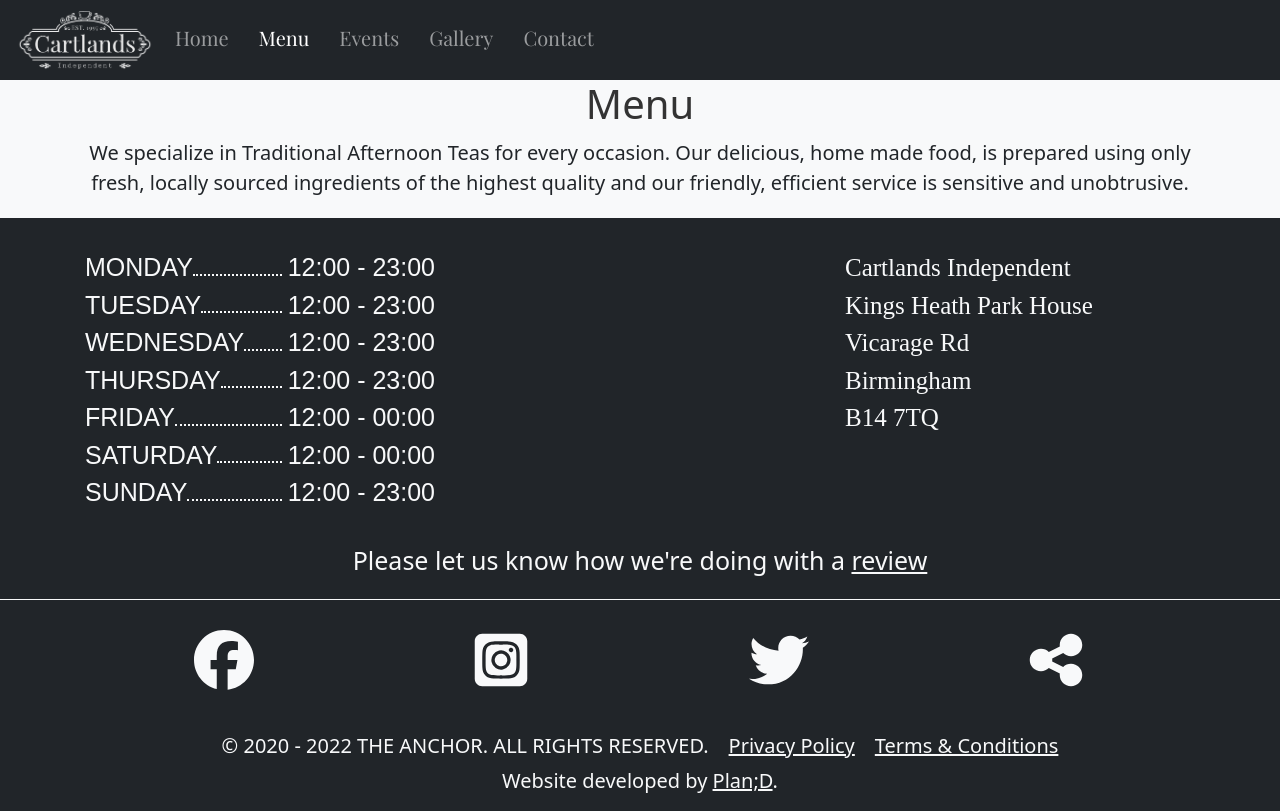
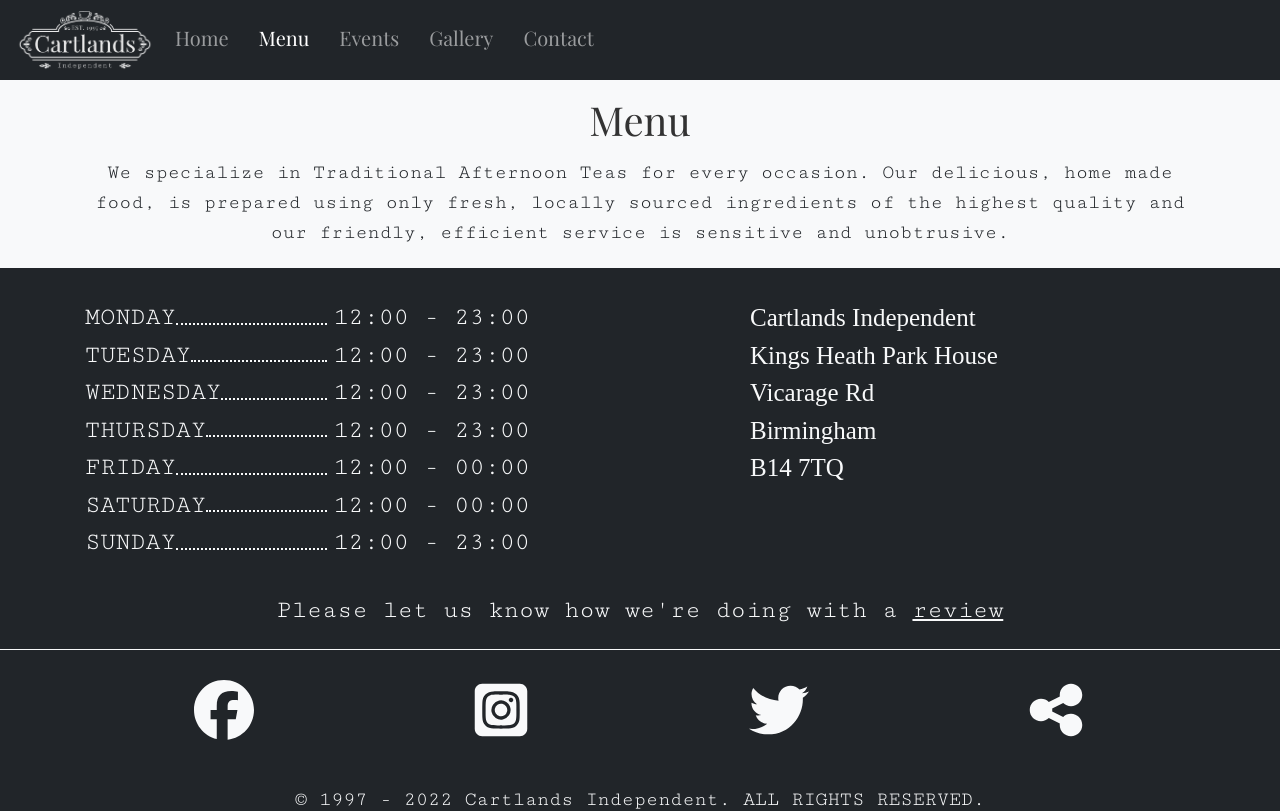
Before and after one commit to DeanParkin/cartlands, a Next.js app: page /menu in a window 1280 px wide. Shown: the top 811 px of the page. Built offline with nearby package versions, Linux system fonts and the light colour scheme; a web font is replaced by a local one.

Commit message:
style update

```diff
--- a/components/Events.js
+++ b/components/Events.js
@@ -12,7 +12,7 @@
   return (
     <>
       <div className="container text-center pt-3">
-        <h2 className="h2 text-primary baskerville-font">Events</h2>
+        <h2 className="h2 text-primary playfair-font">Events</h2>
         <div className="d-flex justify-content-center">
           <p className="text-dark">Check out some of our events</p>
         </div>
--- a/components/Footer.js
+++ b/components/Footer.js
@@ -10,6 +10,24 @@
 import { useRouter } from "next/router";
 
 const Footer = () => {
+  const socialIcons = [
+    {
+      name: "facebook link",
+      href: "#",
+      faIcon: faFacebook,
+    },
+    {
+      name: "instagram link",
+      href: "#",
+      faIcon: faInstagramSquare,
+    },
+    {
+      name: "twitter link",
+      href: "#",
+      faIcon: faTwitter,
+    },
+  ];
+
   const router = useRouter();
   let url = `${router.asPath}`;
 
@@ -32,7 +50,7 @@
       <footer className="mt-3 border-top border-dark bg-dark text-light">
         <div className="container footer-container">
           <div className="row my-4 fs-5">
-            <div className="col-md-4">
+            <div className="col-md-5">
               <div className="opening-hours-container text-uppercase">
                 <div className="opening-hours">
                   <p className="opening-hours-day">Monday</p>
@@ -78,10 +96,10 @@
               </div>
             </div>
 
-            <div className="col-md-4 p-3"></div>
+            <div className="col-md-2 p-3"></div>
 
             {/* <div className="col-md-4 address-container"> */}
-            <address className="col-md-4 address-container m-0">
+            <address className="col-md-5 address-container m-0">
               Cartlands Independent <br />
               Kings Heath Park House <br />
               Vicarage Rd <br />
@@ -93,10 +111,7 @@
           <div className="d-flex justify-content-center">
             <p className="text-center fs-5">
               Please let us know how we&apos;re doing with a{" "}
-              <a
-                href="https://g.page/TheAnchorDigbeth?share"
-                className="link-light"
-              >
+              <a href="#" className="link-light">
                 review
               </a>
             </p>
@@ -104,43 +119,25 @@
         </div>
         <div className="social-container border-top border-light">
           <div className="container d-flex justify-content-around fs-3 align-items-center py-4">
+            {socialIcons.map((icon, key) => {
+              return (
+                <React.Fragment key={`3${key}`}>
                   <a
-              href="https://www.facebook.com/TheAnchorDigbeth/"
+                    href={icon.href}
                     target="_blank"
                     className="social-link"
                     rel="noopener noreferrer"
-              aria-label="Facebook Link"
+                    aria-label={icon.name}
                   >
                     <FontAwesomeIcon
-                icon={faFacebook}
+                      icon={icon.faIcon}
                       className="social-icon"
                       size="sm"
                     ></FontAwesomeIcon>
                   </a>
-            <a
-              href="https://www.instagram.com/theanchordigbeth1797"
-              aria-label="Instagram Link"
-              className="social-link"
-            >
-              <FontAwesomeIcon
-                icon={faInstagramSquare}
-                className="social-icon"
-                id="ig-link"
-                size="sm"
-              ></FontAwesomeIcon>
-            </a>
-            <a
-              href="https://twitter.com/anchordigbeth"
-              id="tw-link"
-              className="social-link"
-              aria-label="Twitter Link"
-            >
-              <FontAwesomeIcon
-                icon={faTwitter}
-                className="social-icon"
-                size="sm"
-              ></FontAwesomeIcon>
-            </a>
+                </React.Fragment>
+              );
+            })}
             <div
               onClick={() => {
                 shareData();
@@ -161,12 +158,13 @@
             <div className="copyright-container justify-content-center text-center fs-6 text-light">
               <p className="copyright mb-1">
                 <span>
-                  &copy; 2020 - {new Date().getFullYear()} THE ANCHOR. ALL
-                  RIGHTS RESERVED.
+                  &copy; 1997 - {new Date().getFullYear()} Cartlands
+                  Independent. ALL RIGHTS RESERVED.
                 </span>
               </p>
+              <br />
               <a
-                href="https://www.theanchordigbeth.co.uk/privacy-policy"
+                href="#"
                 target="_blank"
                 rel="noopener noreferrer"
                 className="privacy-policy-link px-3 mb-3 link-light"
@@ -174,7 +172,7 @@
                 Privacy Policy
               </a>
               <a
-                href="https://www.theanchordigbeth.co.uk/privacy-policy"
+                href="#"
                 target="_blank"
                 rel="noopener noreferrer"
                 className="privacy-policy-link mb-3 link-light"
--- a/components/MenuComp.js
+++ b/components/MenuComp.js
@@ -1,8 +1,8 @@
 export default function MenuComp() {
   return (
     <>
-      <div className="container text-center">
-        <h2 className="h2 text-primary">Menu</h2>
+      <div className="container text-center pt-3">
+        <h2 className="h2 text-primary playfair-font">Menu</h2>
         <p>
           We specialize in Traditional Afternoon Teas for every occasion. Our
           delicious, home made food, is prepared using only fresh, locally
--- a/components/Nav.js
+++ b/components/Nav.js
@@ -109,7 +109,7 @@
             </div>
           </button>
           <div className="collapse navbar-collapse" id="navbarToggler">
-            <ul className="navbar-nav me-auto mb-2 mb-lg-0 text-capitalize playfairDisplay-font">
+            <ul className="navbar-nav me-auto mb-2 mb-lg-0 text-capitalize playfair-font">
               {navItems.map((link) => {
                 let x = link.href.slice(1);
                 let activeClass =
--- a/pages/_app.js
+++ b/pages/_app.js
@@ -100,7 +100,7 @@
         // style={{ fontFamily: "Quicksand, sans-serif", textAlign: "center" }}
         buttonWrapperClasses="d-flex justify-content-end"
         buttonClasses="btn btn-primary"
-        containerClasses="alert alert-primary fixed-bottom d-sm-flex justify-content-between"
+        containerClasses="alert alert-primary fixed-bottom d-sm-flex justify-content-between mb-0"
         contentClasses="text-capitalize text-center d-flex fs-6"
         buttonText="I Understand"
         expires={1}
--- a/pages/index.js
+++ b/pages/index.js
@@ -29,9 +29,11 @@
       />
       {/* <Carousel /> */}
       <header className="text-dark text-center container pt-3">
-        <h2 className="fs-5 baskerville-font">
+        <h2 className="fs-5">
           Welcome To <br />
-          <span className="h2 text-primary">The Cartlands Independent</span>
+          <span className="h2 text-primary playfair-font">
+            The Cartlands Independent
+          </span>
         </h2>
         <div className="d-flex justify-content-center">
           <p className="h2 text-primary baskerville-font"></p>
--- a/styles/custom/_custom_code.scss
+++ b/styles/custom/_custom_code.scss
@@ -16,7 +16,7 @@
 // //Globals
 // //================================================
 
-.playfairDisplay-font {
+.playfair-font {
   font-family: "Playfair Display", serif;
 }
 
@@ -113,7 +113,7 @@
   margin-bottom: 10px;
   align-items: baseline;
   position: relative;
-  top: -11px;
+  top: -12px;
 }
 
 .opening-hours-time {
@@ -124,7 +124,7 @@
 
 .opening-hours {
   //text-transform: uppercase;
-  font-family: "Proxima", sans-serif;
+  //font-family: "Proxima", sans-serif;
   display: table;
   // font-size: 16px;
   white-space: nowrap;
--- a/styles/custom/_variables.scss
+++ b/styles/custom/_variables.scss
@@ -20,6 +20,15 @@
       format("woff2"),
     url("../../public/fonts/playfairdisplay-variablefont_wght-webfont.woff")
       format("woff");
+  font-weight: normal;
+  font-style: normal;
+}
+
+@font-face {
+  font-family: "Cutive";
+  src: url("../../public/fonts/cutivemono-regular-webfont.woff2")
+      format("woff2"),
+    url("../../public/fonts/cutivemono-regular-webfont.woff") format("woff");
   font-weight: normal;
   font-style: normal;
 }
@@ -76,7 +85,7 @@
 //Font Variables
 //================================================
 
-$font-family-sans-serif: "Proxima", "Noto Sans", "Liberation Sans", sans-serif,
+$font-family-sans-serif: "Cutive", "Noto Sans", "Liberation Sans", sans-serif,
   "Apple Color Emoji", "Segoe UI Emoji", "Segoe UI Symbol", "Noto Color Emoji";
 $font-family-monospace: SFMono-Regular, Menlo, Monaco, Consolas,
   "Liberation Mono", "Courier New", monospace;
```
Also changed, not shown: components/ContactForm.js (+7 -2 lines), public/fonts/cutivemono-regular-webfont.woff (added), public/fonts/cutivemono-regular-webfont.woff2 (added). Lines whose indentation alone changed are shown as unchanged.
